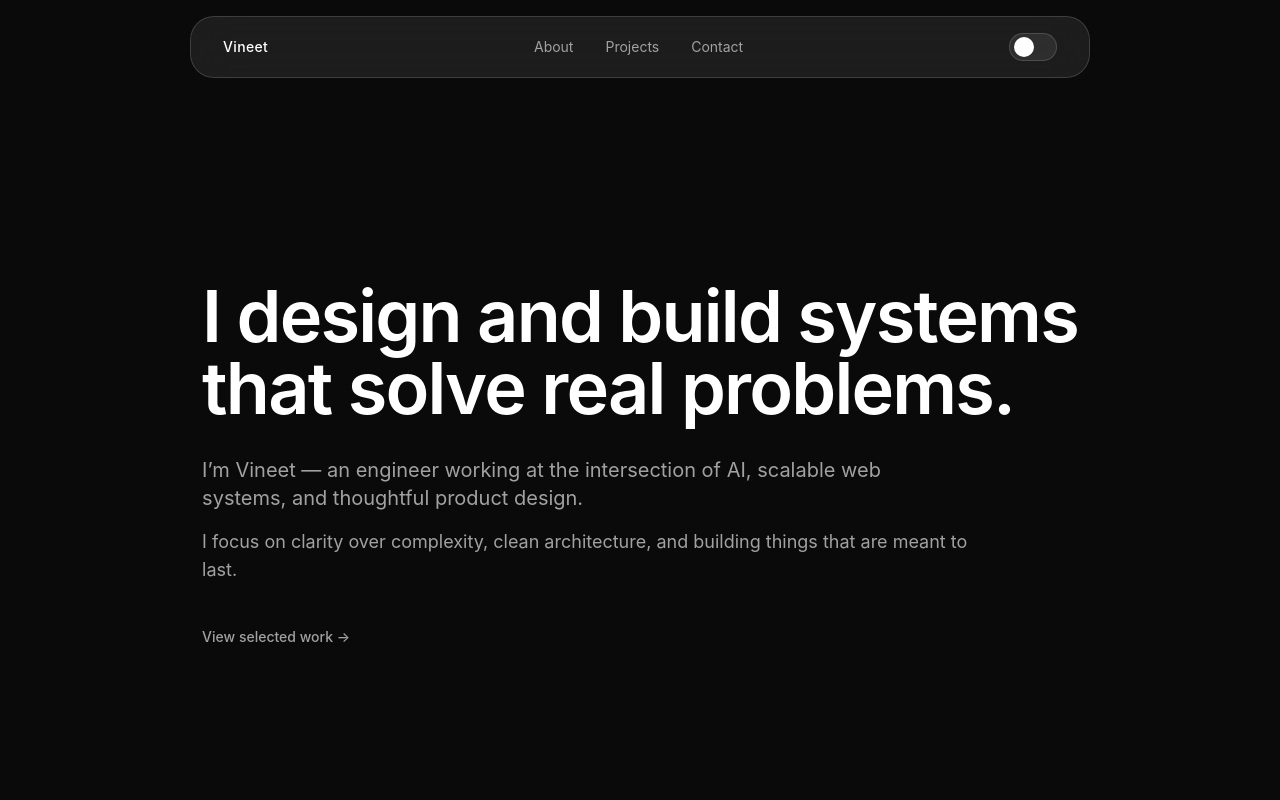
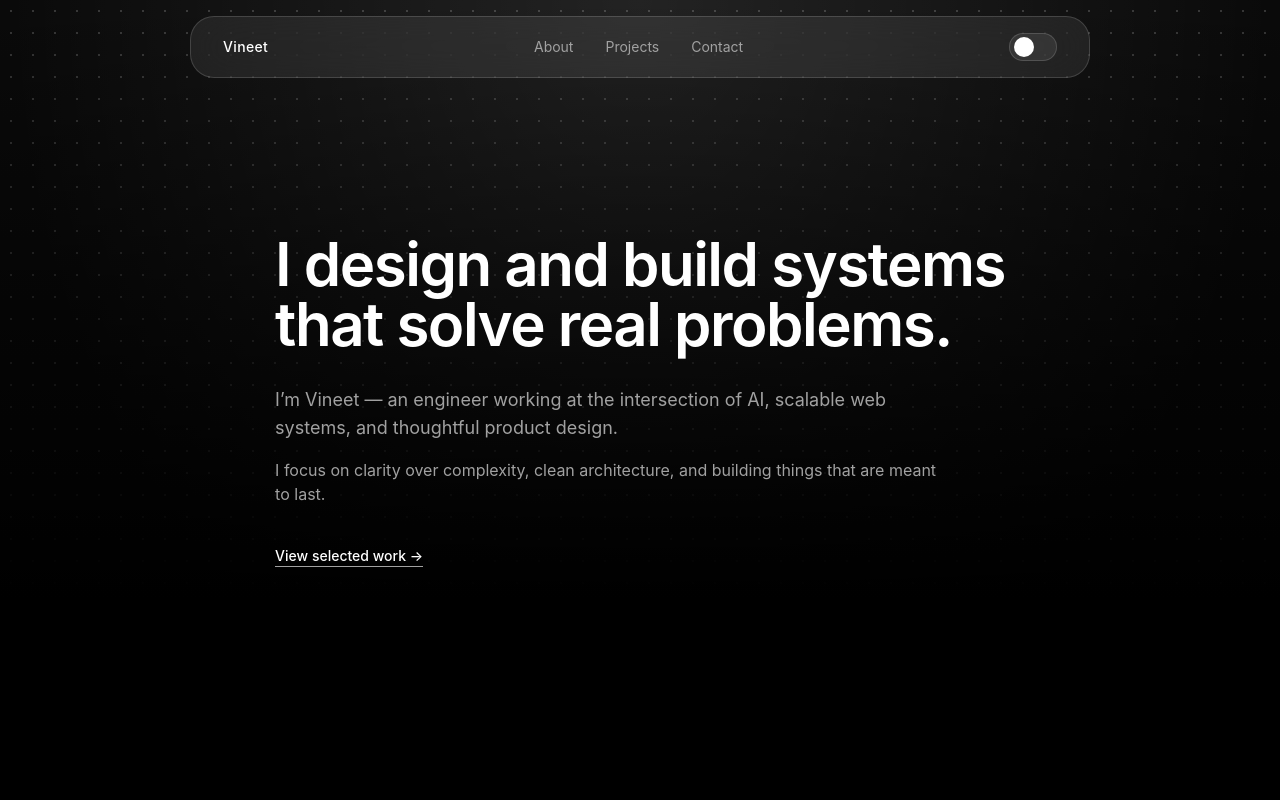
Before and after one commit to VineetSharma05/Portfolio-1, a React (Vite) app: page / in a window 1280 px wide. Shown: the top 800 px of the page. Built offline with nearby package versions, Linux system fonts and the light colour scheme.

Commit message:
Made some changes in the background and fixed the light mode issue with background

```diff
--- a/src/components/About.jsx
+++ b/src/components/About.jsx
@@ -4,54 +4,102 @@ const About = () => {
   return (
     <section
       id="about"
-      className="min-h-screen flex items-center pt-32"
+      className="relative overflow-hidden"
     >
-      <div className="max-w-6xl mx-auto px-6">
-        <div className="max-w-4xl">
+      {/* ================= BACKGROUND ================= */}
+      <div className="absolute inset-0 -z-10 pointer-events-none">
 
-          <motion.h1
-            initial={{ opacity: 0, y: 20 }}
-            animate={{ opacity: 1, y: 0 }}
-            transition={{ duration: 0.8, ease: "easeOut" }}
-            className="text-5xl md:text-7xl font-semibold tracking-tight leading-tight"
-          >
-            I design and build systems <br />
-            that solve real problems.
-          </motion.h1>
+        {/* ---------- LIGHT MODE DOT GRID (BASE) ---------- */}
+        <div
+          className="
+            absolute inset-0
+            dark:hidden
+            bg-[radial-gradient(circle,rgba(0,0,0,0.12)_1px,transparent_1px)]
+            [background-size:22px_22px]
+          "
+        />
 
-          <motion.p
-            initial={{ opacity: 0, y: 20 }}
-            animate={{ opacity: 1, y: 0 }}
-            transition={{ duration: 0.8, delay: 0.15, ease: "easeOut" }}
-            className="mt-8 text-xl text-muted max-w-3xl"
-          >
-            I’m Vineet — an engineer working at the intersection of AI, scalable
-            web systems, and thoughtful product design.
-          </motion.p>
+        {/* ---------- LIGHT MODE SOFT DEPTH ---------- */}
+        <div
+          className="
+            absolute top-0 left-0 right-0 h-[50vh]
+            dark:hidden
+            bg-[radial-gradient(ellipse_at_top,rgba(0,0,0,0.08),transparent_65%)]
+          "
+        />
 
-          <motion.p
-            initial={{ opacity: 0, y: 20 }}
-            animate={{ opacity: 1, y: 0 }}
-            transition={{ duration: 0.8, delay: 0.3, ease: "easeOut" }}
-            className="mt-4 text-lg text-muted max-w-3xl"
-          >
-            I focus on clarity over complexity, clean architecture, and building
-            things that are meant to last.
-          </motion.p>
+        {/* ---------- LIGHT MODE TOP SURFACE SHADOW ---------- */}
+        <div
+          className="
+            absolute top-0 left-0 right-0 h-[40vh]
+            dark:hidden
+            bg-[linear-gradient(to_bottom,rgba(0,0,0,0.10),rgba(0,0,0,0.04),transparent)]
+          "
+        />
 
-          <motion.div
-            initial={{ opacity: 0, y: 20 }}
-            animate={{ opacity: 1, y: 0 }}
-            transition={{ duration: 0.8, delay: 0.45, ease: "easeOut" }}
-            className="mt-10"
-          >
+        {/* ---------- LIGHT MODE DOT FADE (BOTTOM) ---------- */}
+        <div
+          className="
+            absolute inset-0
+            dark:hidden
+            bg-[linear-gradient(to_bottom,rgba(255,255,255,0)_0%,white_75%)]
+          "
+        />
+
+        {/* ---------- DARK MODE DOT GRID (BASE) ---------- */}
+        <div
+          className="
+            absolute inset-0 hidden dark:block
+            bg-[radial-gradient(circle,rgba(255,255,255,0.18)_1px,transparent_1px)]
+            [background-size:22px_22px]
+          "
+        />
+
+        {/* ---------- DARK MODE SPOTLIGHT ---------- */}
+        <div
+          className="
+            absolute inset-0 hidden dark:block
+            bg-[radial-gradient(ellipse_at_top,rgba(255,255,255,0.10),transparent_70%)]
+          "
+        />
+
+        {/* ---------- DARK MODE DOT FADE (BOTTOM) ---------- */}
+        <div
+          className="
+            absolute inset-0 hidden dark:block
+            bg-[linear-gradient(to_bottom,rgba(0,0,0,0)_0%,black_75%)]
+          "
+        />
+
+      </div>
+
+      {/* ================= CONTENT ================= */}
+      <div className="min-h-screen flex items-center">
+        <div className="max-w-5xl mx-auto px-6">
+
+          <h1 className="text-5xl md:text-6xl font-semibold tracking-tight">
+            I design and build systems<br />that solve real problems.
+          </h1>
+
+          <p className="mt-8 max-w-2xl text-muted text-lg">
+            I’m Vineet — an engineer working at the intersection of AI,
+            scalable web systems, and thoughtful product design.
+          </p>
+
+          <p className="mt-4 max-w-2xl text-muted">
+            I focus on clarity over complexity, clean architecture,
+            and building things that are meant to last.
+          </p>
+
           <a
             href="#projects"
-              className="inline-flex items-center gap-2 text-sm font-medium text-muted hover:text-foreground transition"
+            className="
+              inline-block mt-10 text-sm font-medium
+              border-b border-muted hover:border-foreground transition
+            "
           >
             View selected work →
           </a>
-          </motion.div>
 
         </div>
       </div>
```
Lines whose indentation alone changed are shown as unchanged.
